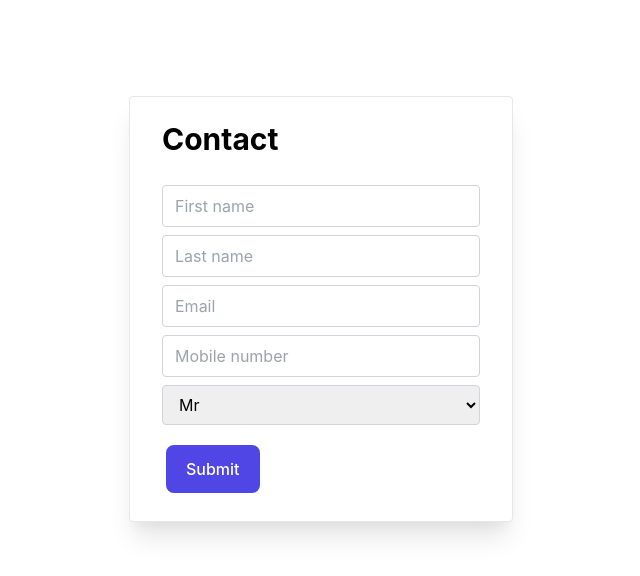
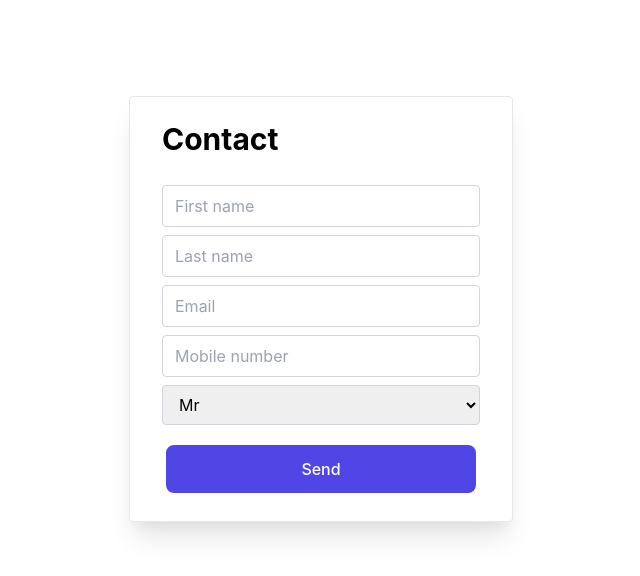
Before and after one commit to DoctorSte/remoteOS, a Next.js app: page /components/form in a window 1280 px wide. Shown: the top 576 px of the page, without its empty margins (319-959 px from the left). Built offline with nearby package versions, Linux system fonts and the light colour scheme.

Commit message:
Contact fixes

```diff
--- a/pages/components/form.js
+++ b/pages/components/form.js
@@ -57,7 +57,8 @@ export default function Form() {
 
           <input
             type="submit"
-            className="mt-4 inline-flex px-5 py-3 rounded-xl text-base font-medium text-white bg-indigo-600 hover:bg-indigo-800 active:bg-grey-900 focus:outline-none border-4 border-white focus:border-purple-200 transition-all"
+            className=" w-full mt-4 flex justify-center px-5 py-3 rounded-xl text-base font-medium text-white bg-indigo-600 hover:bg-indigo-800 active:bg-grey-900 focus:outline-none border-4 border-white focus:border-purple-200 transition-all"
+            value="Send"
           />
         </form>
       </div>
--- a/pages/contact.js
+++ b/pages/contact.js
@@ -3,7 +3,7 @@ import Header from "./components/Header";
 import Footer from "./components/footer";
 import Form from "./components/form";
 
-export default function About() {
+export default function Contact() {
   return (
     <>
       <Header />
```
